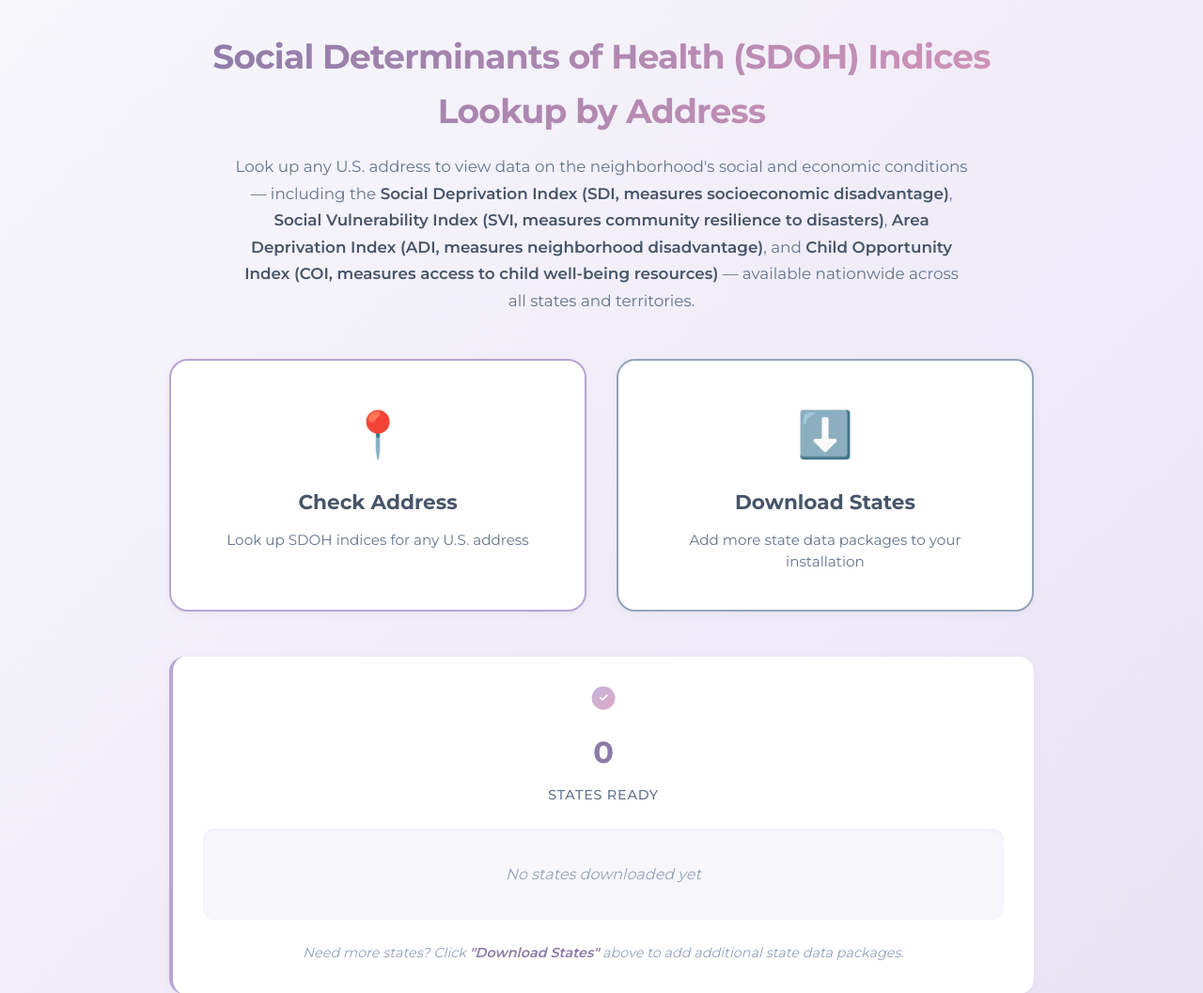
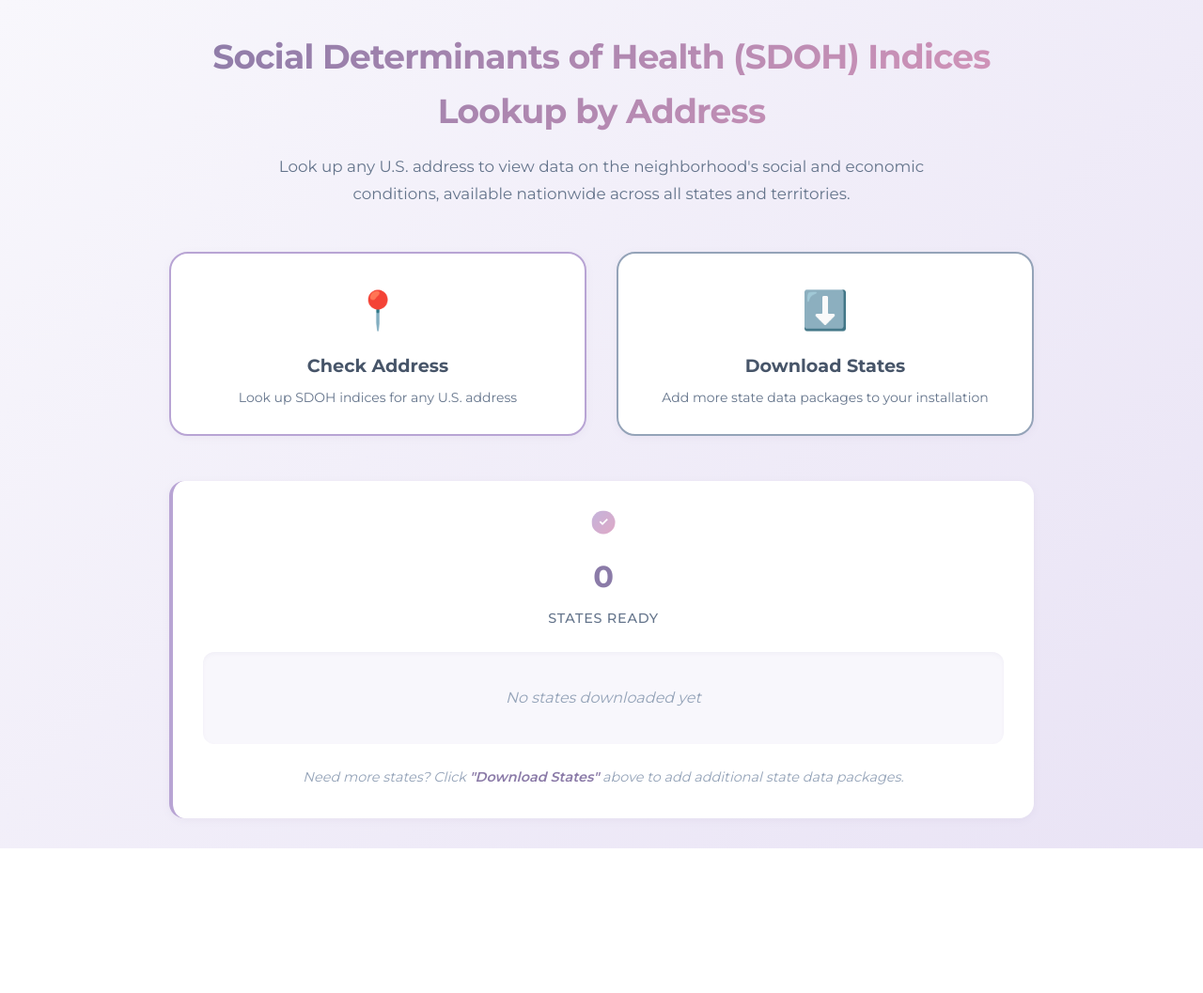
Before and after one commit to emgoatee/OfflineGeoSDOH, a Flask app: page / in a window 1280 px wide. Shown: the top 1057 px of the page at 94% size. After the commit the page ends 903 px from the top, so only its background shows below. Run offline with Flask 3, Linux system fonts and the light colour scheme; parts of the project's set-up code (start-up, migrations or seed data) failed here and were passed over.

Commit message:
Simplify subtitle and make action buttons smaller
Changes:
- Simplified subtitle to one sentence without index details
- Reduced button padding: 2.5rem → 1.75rem (vertical)
- Smaller icon size: 3rem → 2.5rem
- Smaller title size: 1.35rem → 1.2rem
- Smaller description: 0.95rem → 0.875rem
- Tighter spacing throughout cards

Cleaner, more compact design while maintaining readability.

🤖 Generated with [Claude Code](https://claude.com/claude-code)

Co-Authored-By: Claude <noreply@anthropic.com>

```diff
--- a/templates/welcome.html
+++ b/templates/welcome.html
@@ -111,7 +111,7 @@
         .action-card {
             background: var(--bg-card);
             border-radius: var(--radius-lg);
-            padding: 2.5rem 2rem;
+            padding: 1.75rem 1.5rem;
             text-align: center;
             text-decoration: none;
             color: inherit;
@@ -164,8 +164,8 @@
         }
 
         .card-icon {
-            font-size: 3rem;
-            margin-bottom: 1rem;
+            font-size: 2.5rem;
+            margin-bottom: 0.75rem;
             display: block;
             /* Subtle animation on hover */
             transition: transform 0.3s ease;
@@ -176,14 +176,14 @@
         }
 
         .card-title {
-            font-size: 1.35rem;
+            font-size: 1.2rem;
             font-weight: 700;
             color: var(--slate-dark);
-            margin-bottom: 0.75rem;
+            margin-bottom: 0.5rem;
         }
 
         .card-description {
-            font-size: 0.95rem;
+            font-size: 0.875rem;
             color: var(--slate-medium);
             font-weight: 400;
             line-height: 1.5;
@@ -373,11 +373,7 @@
         <header class="header">
             <h1 class="title">Social Determinants of Health (SDOH) Indices Lookup by Address</h1>
             <p class="subtitle">
-                Look up any U.S. address to view data on the neighborhood's social and economic conditions — including the
-                <strong>Social Deprivation Index (SDI, measures socioeconomic disadvantage)</strong>,
-                <strong>Social Vulnerability Index (SVI, measures community resilience to disasters)</strong>,
-                <strong>Area Deprivation Index (ADI, measures neighborhood disadvantage)</strong>, and
-                <strong>Child Opportunity Index (COI, measures access to child well-being resources)</strong> — available nationwide across all states and territories.
+                Look up any U.S. address to view data on the neighborhood's social and economic conditions, available nationwide across all states and territories.
             </p>
         </header>
 
```
